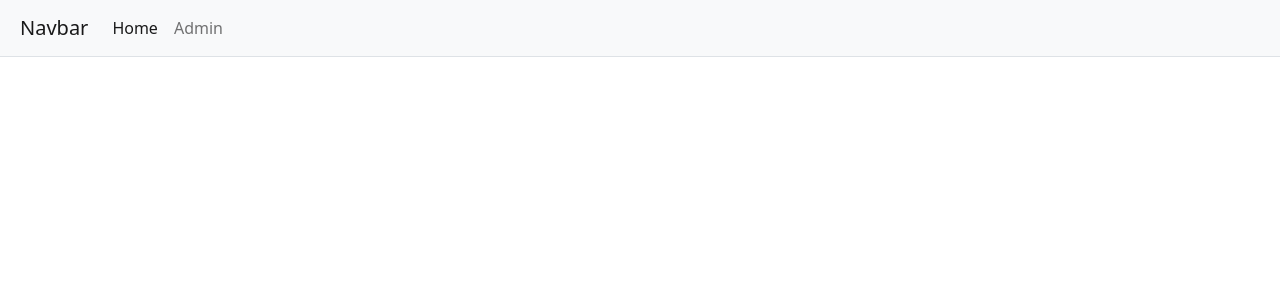
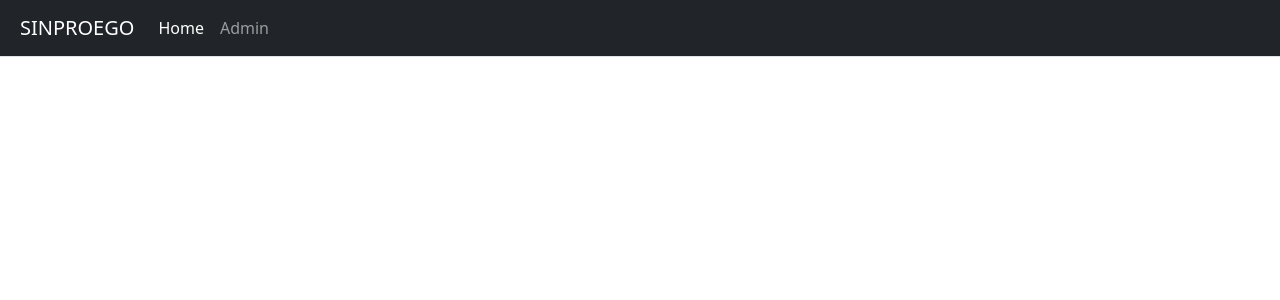
Before and after one commit to rma25/construction-brazil-client, an Angular app: page /home in a window 1280 px wide. Shown: the top 300 px of the page. Built offline with nearby package versions, Linux system fonts and the light colour scheme.

Commit message:
* Changed Navbrand name;

```diff
--- a/src/app/home/header/header.component.html
+++ b/src/app/home/header/header.component.html
@@ -1,6 +1,6 @@
-<nav class="navbar fixed-top navbar-expand-lg navbar-light bg-light border-bottom px-2">
+<nav class="navbar fixed-top navbar-expand-lg navbar-dark bg-dark border-bottom px-2">
   <div class="container-fluid">
-    <a class="navbar-brand" routerLink="/">Navbar</a>
+    <a class="navbar-brand" routerLink="/">SINPROEGO</a>
     <button class="navbar-toggler" type="button" data-bs-toggle="collapse" data-bs-target="#navbarNav" aria-controls="navbarNav" aria-expanded="false" aria-label="Toggle navigation">
       <span class="navbar-toggler-icon"></span>
     </button>
```
